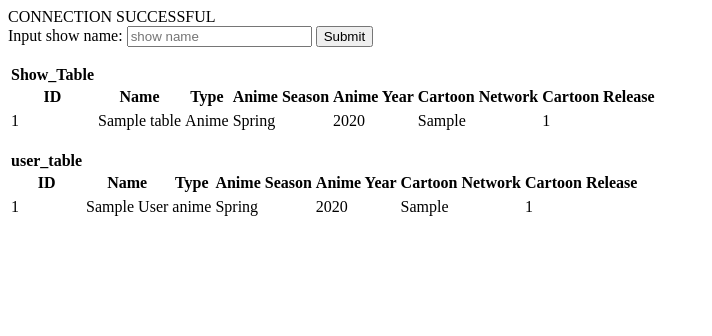
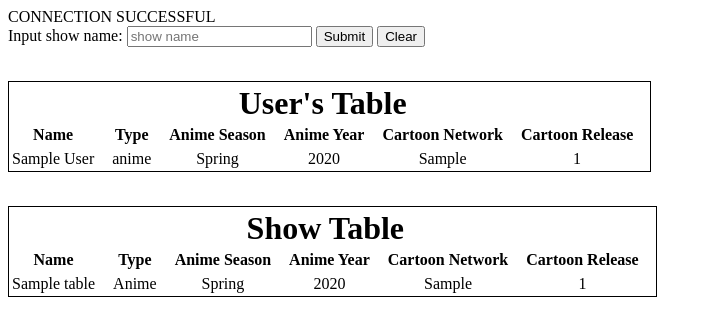
Before and after one commit to leviathanQ/Show_Database, a PHP site: page /home.php in a window 1280 px wide. Shown: the top 336 px of the page, without its empty margins (0-712 px from the left). Run offline with PHP 8.4, Linux system fonts and the light colour scheme; tables that the repository leaves empty hold one stand-in row (values such as "Sample post"); data that the repository does not hold is empty.

Commit message:
readjusted styling of home.php

```diff
--- a/home.php
+++ b/home.php
@@ -4,25 +4,66 @@ require "db_conn.php"; // Making sure this file has the connection to our databa
 ?>
 <!DOCTYPE html>
 <html>
-
     <head>
         <title>Show selector</title>
+		<style>
+			table
+			{
+				border: 1px solid;
+				text-align: center;
+			}
+			th, td
+			{
+				padding-right: 15px;
+			}
+		</style>
     </head>
 
     <body>
-        <form action="insertData.php" method="post">
+        <form action="insertData.php" method="POST">
             <label name="inputLabel">Input show name: </label>
             <input name="userInput" type="text" placeholder="show name">
             <button id="submit">Submit</button>
-            <p id="userShowName"></p>
+			<button id="clear">Clear</button>
         </form>
-	<form method="get">
+	<br>
+	<form method="GET">
 		<table>
-        	    <tr>
-              		<th>Show_Table</th>
+			<tr style="text-align: center">
+				<th colspan="6" style="font-size: 32px">User's Table</th>
+			</tr>
+        	<tr>
+				<th>Name</th>
+				<th>Type</th>
+				<th>Anime Season</th>
+				<th>Anime Year</th>
+				<th>Cartoon Network</th>
+				<th>Cartoon Release</th>
+			</tr>
+			<tr>
+				<?php
+				$search_result = mysqli_query($conn,"SELECT * FROM user_table");
+              			while($data = mysqli_fetch_array($search_result))
+		                { ?>
+                			<tr>
+								<td><?php echo $data['name']; ?></td>
+								<td><?php echo $data['show_Type']; ?></td>
+								<td><?php echo $data['anime_Season']; ?></td>
+								<td><?php echo $data['anime_Year']; ?></td>
+								<td><?php echo $data['cartoon_Network']; ?></td>
+								<td><?php echo $data['cartoon_Release']; ?></td>
+					</tr>
+				<?php } ?>
+			</tr>
+		</table>
+	</form>
+	<br>
+	<form method="GET">
+		<table>
+        	    <tr style="text-align: center">
+              		<th colspan="6" style="font-size: 32px"; >Show Table</th>
 	            </tr>
         	    <tr>
-             		<th>ID</th>
               		<th>Name</th>
              		<th>Type</th>
 	                <th>Anime Season</th>
@@ -32,11 +73,10 @@ require "db_conn.php"; // Making sure this file has the connection to our databa
 	            </tr>
         	    <tr>
 	            <?php
-        	        $search_result = mysqli_query($conn,"SELECT * FROM show_table");
+        	        $search_result = mysqli_query($conn, "SELECT * FROM show_table ORDER BY show_Type ASC, name");
        		         while($data = mysqli_fetch_array($search_result))
              	   { ?>
                     <tr>
-                        <td><?php echo $data['show_id']; ?></td>
                         <td><?php echo $data['name']; ?></td>
                         <td><?php echo $data['show_Type']; ?></td>
                         <td><?php echo $data['anime_Season']; ?></td>
@@ -48,37 +88,5 @@ require "db_conn.php"; // Making sure this file has the connection to our databa
         	    </tr>
 	        </table>
 	</form>
-	<form method="get">
-		<table>
-			<tr>
-				<th>user_table</th>
-			</tr>
-        	    	<tr>
-               			<th>ID</th>
-				<th>Name</th>
-	        	        <th>Type</th>
-		                <th>Anime Season</th>
-       			        <th>Anime Year</th>
-				<th>Cartoon Network</th>
-	       		        <th>Cartoon Release</th>
-			</tr>
-			<tr>
-				<?php
-				$search_result = mysqli_query($conn,"SELECT * FROM user_table");
-              			while($data = mysqli_fetch_array($search_result))
-		                { ?>
-                			<tr>
-	                      			<td><?php echo $data['show_id']; ?></td>
-        	              			<td><?php echo $data['name']; ?></td>
-                		    		<td><?php echo $data['show_Type']; ?></td>
-       		        		        <td><?php echo $data['anime_Season']; ?></td>
-               			        	<td><?php echo $data['anime_Year']; ?></td>
-        		             		<td><?php echo $data['cartoon_Network']; ?></td>
-			                        <td><?php echo $data['cartoon_Release']; ?></td>
-					</tr>
-				<?php } ?>
-			</tr>
-		</table>
-	</form>
     </body>
 </html>
```
